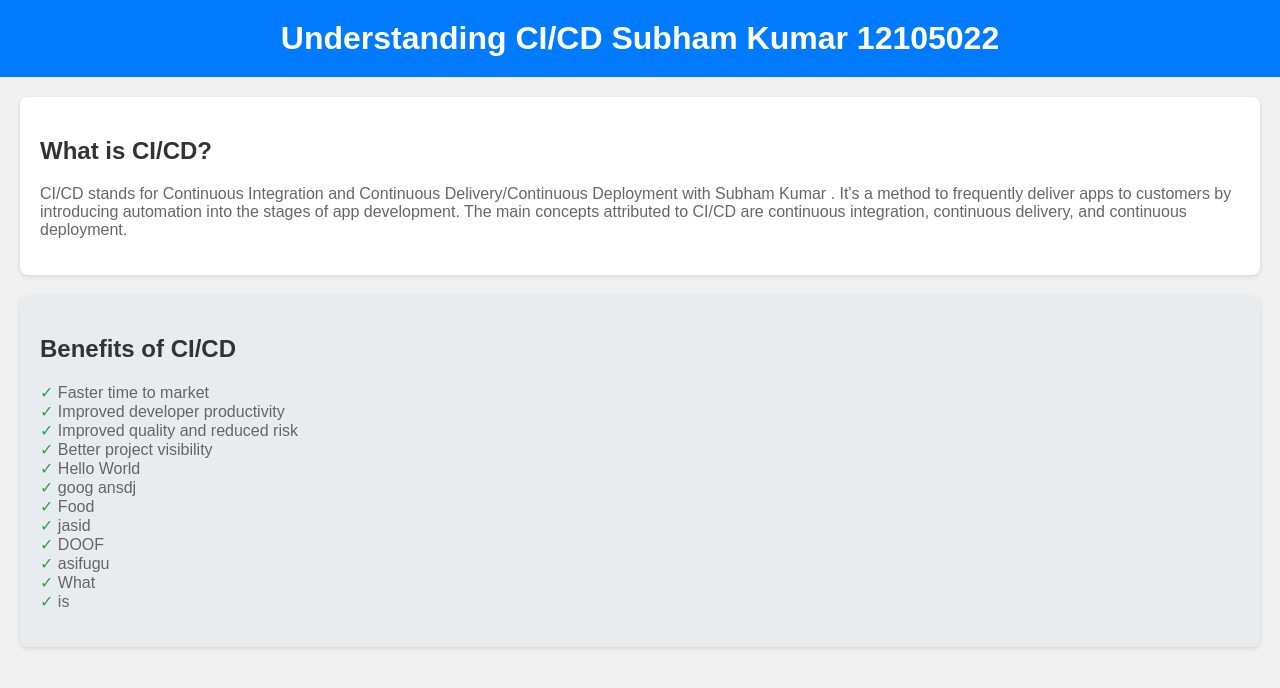
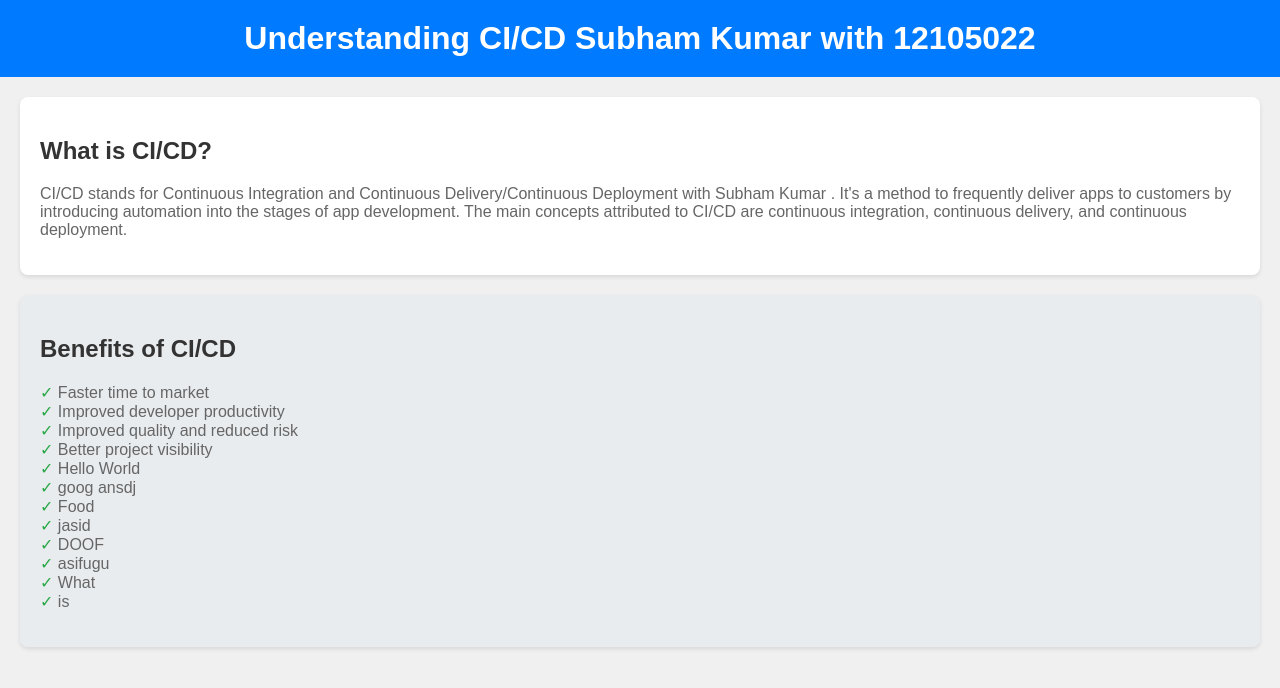
Before and after one commit to subhamkumar19072003/ci-cd_reels, a plain HTML site: page index.html in a window 1280 px wide. Drawn offline with Linux system fonts and the light colour scheme.

Commit message:
Update index.html

```diff
--- a/index.html
+++ b/index.html
@@ -8,7 +8,7 @@
 </head>
 <body>
     <header>
-        <h1>Understanding CI/CD Subham Kumar 12105022 </h1>
+        <h1>Understanding CI/CD Subham Kumar with 12105022 </h1>
     </header>
     <section id="ci-cd-intro">
         <h2>What is CI/CD?</h2>
```
